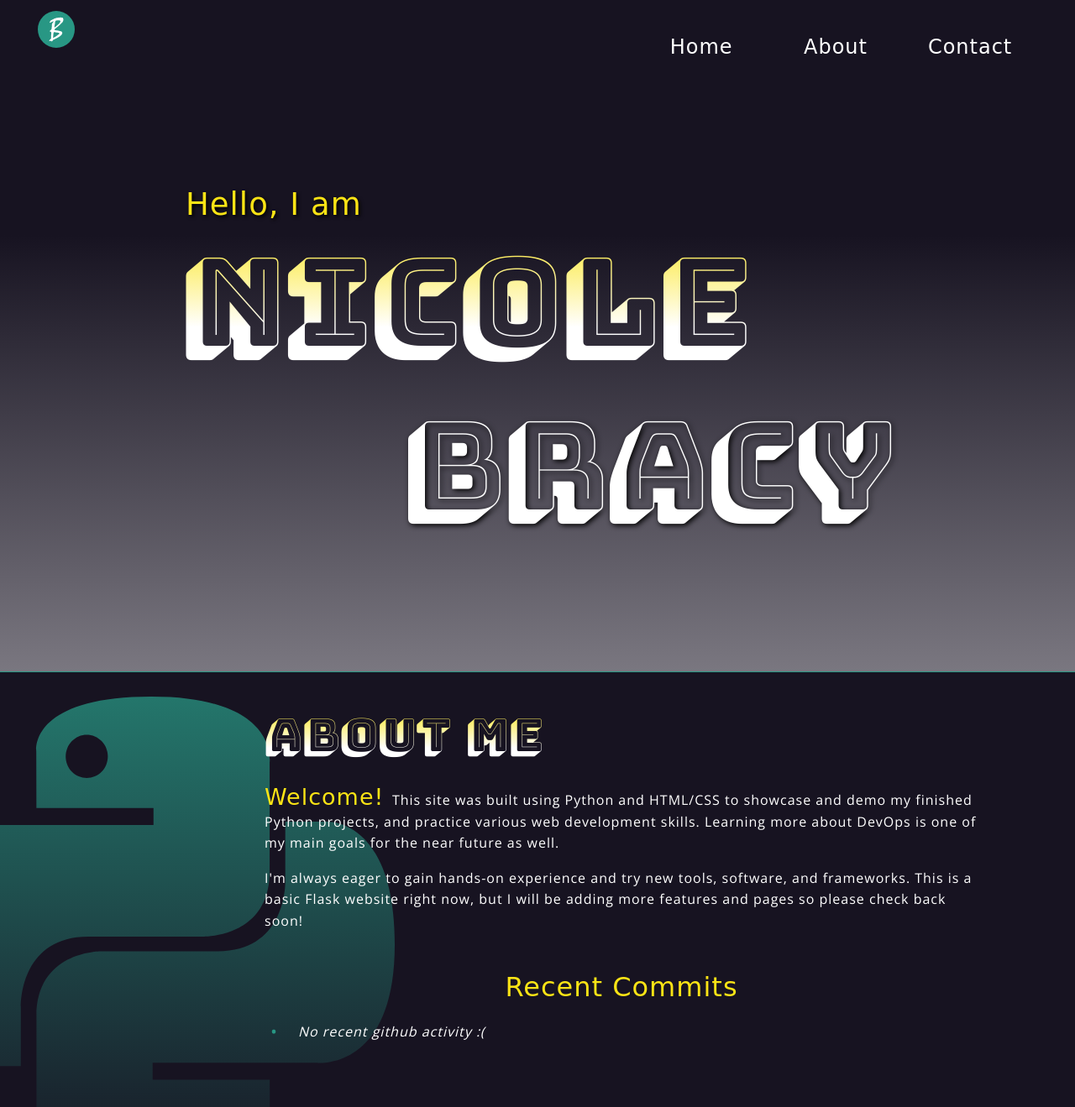
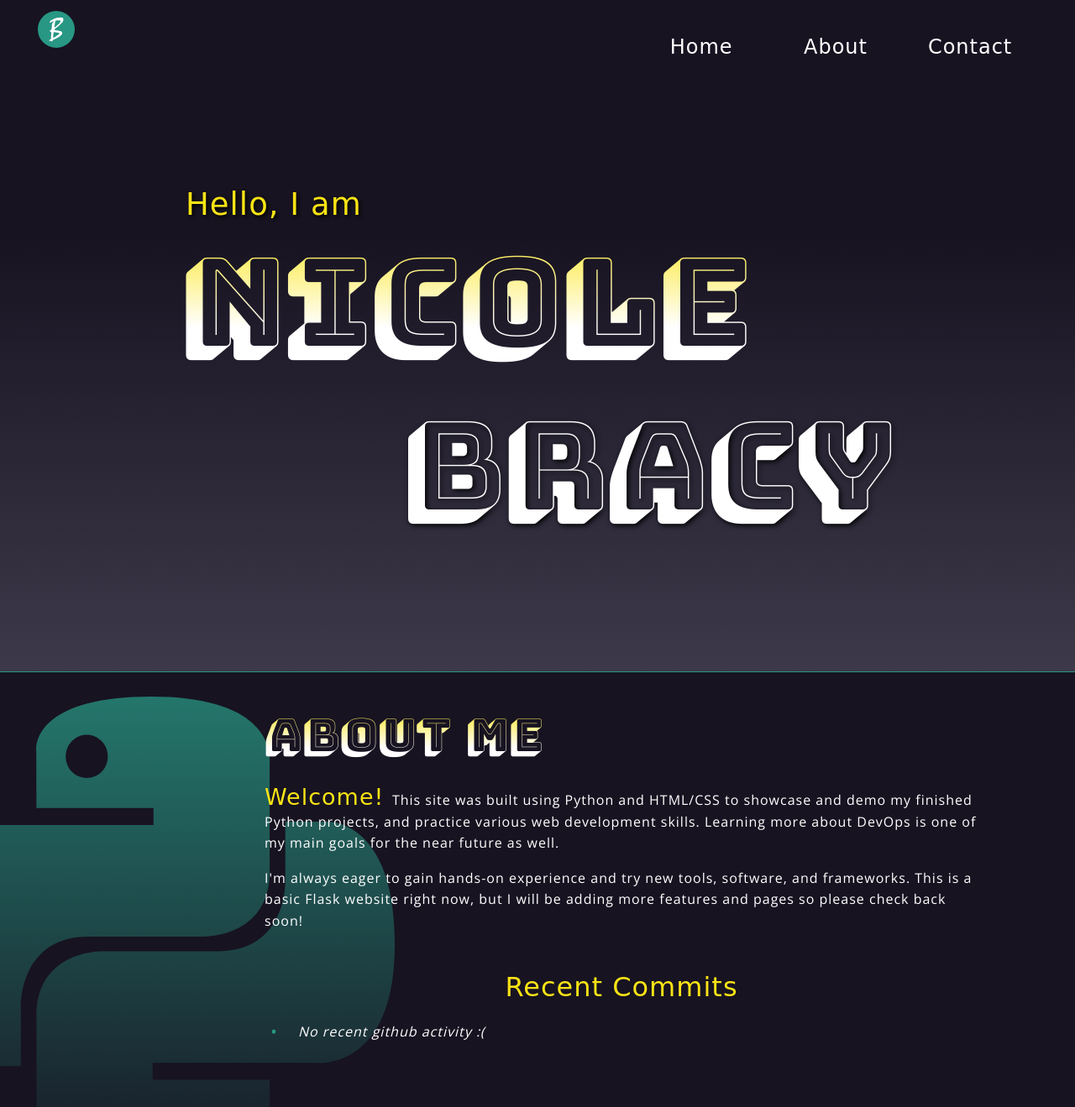
Before and after one commit to nebracy/personal-website, a Flask app: page / in a window 1280 px wide. Shown: the top 1319 px of the page at 84% size. Run offline with Flask 2, Linux system fonts and the light colour scheme; data that the repository does not hold is empty; parts of the project's set-up code (start-up, migrations or seed data) failed here and were passed over; some libraries are stand-ins or nearby versions; some web fonts are replaced.

Commit message:
Change grey purple variable color & slightly change gradient color of Home section

```diff
--- a/nebracy/static/css/style.css
+++ b/nebracy/static/css/style.css
@@ -6,7 +6,7 @@
   --white: #FFFFFF;
   --yellow: #FBE415;
   --green: #289784;
-  --grey: #413E49;
+  --grey: #3d394a;
   --min-height: 100vh;
   font-size: 62.5%;
 }
@@ -335,7 +335,7 @@ nav, b.boldcolor {
 .home {
   min-height: 100vh;
   align-items: center;
-  background-image: linear-gradient(180deg, var(--main-bg-color) 35%, #7A7780);
+  background-image: linear-gradient(180deg, var(--main-bg-color) 35%, var(--grey));
   padding: 70px 15px 0 15px;
 }
 
```
